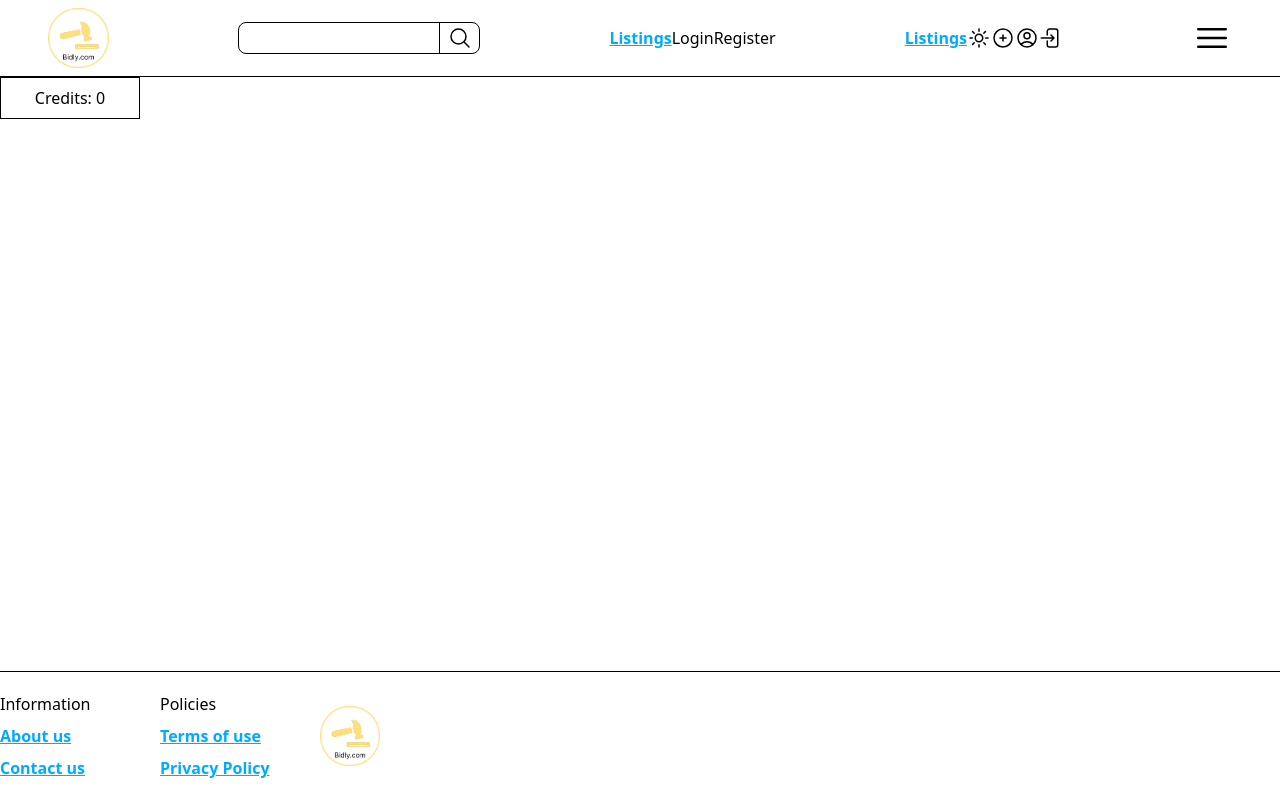
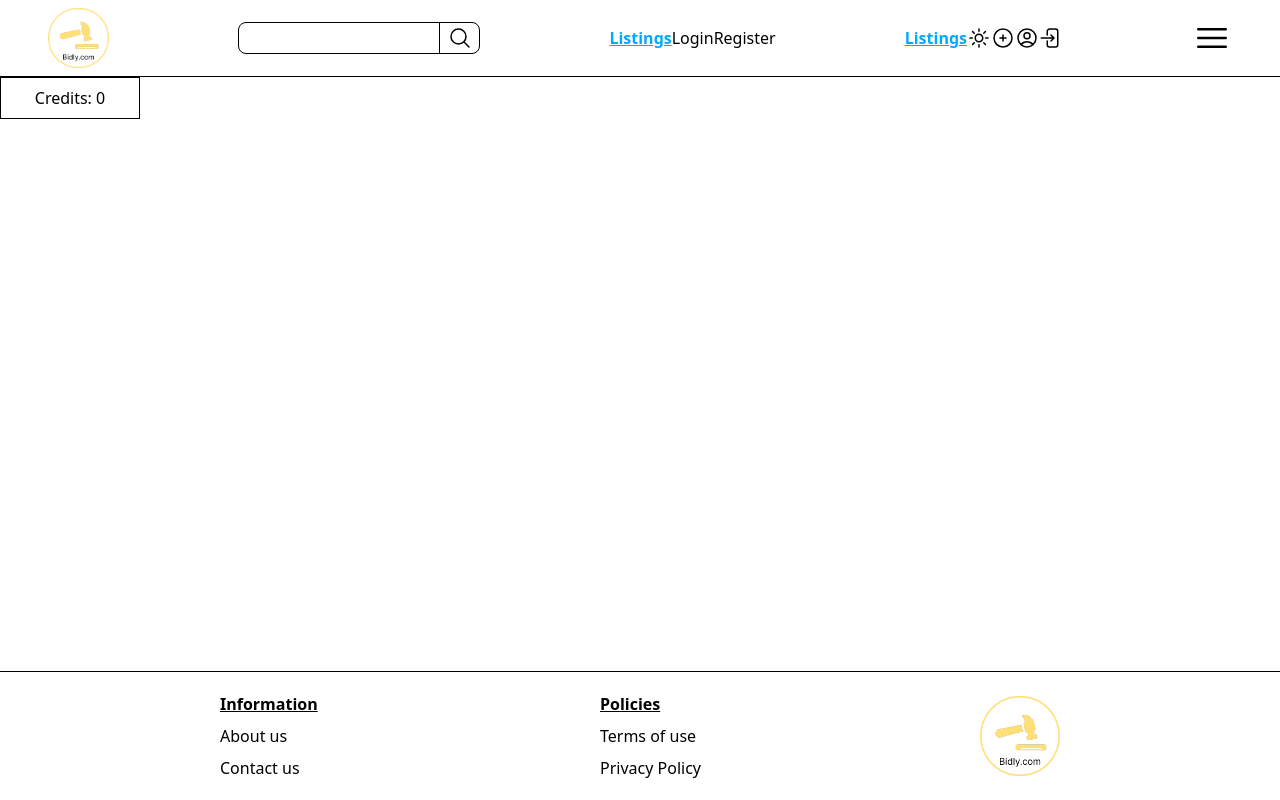
Before and after one commit to Tomatsuppe11211/semester_project_2, a website: page listings/index.html in a window 1280 px wide. Drawn offline with Linux system fonts and the light colour scheme.

Commit message:
small update
making logo biggeron desktop

adding bold text and underline to h3-elements in the footer.

Making link effects as hover effects (earlier mistake)

```diff
--- a/listings/index.html
+++ b/listings/index.html
@@ -141,7 +141,7 @@
         </svg>
     </header>
 
-    <main class="flex flex-grow">
+    <main class="flex grow">
         <!--Mobile navigation for logged out users-->
         <nav id="loggedOutMobileNav" class="hidden">
         <a href="#" class="underline text-hover font-bold">Listings</a>
@@ -231,20 +231,20 @@
         </div>
     </main>
 
-    <footer class="flex flex-col lg:flex-row items-center border-t gap-10 py-5">
+    <footer class="flex flex-col lg:flex-row items-center border-t gap-10 py-5 lg:justify-evenly">
         <div class="flex flex-col gap-2 text-start w-30">
-            <h3>Information</h3>
-            <a href="" class="underline text-hover font-bold">About us</a>
-            <a href="" class="underline text-hover font-bold">Contact us</a>
+            <h3 class="font-bold underline">Information</h3>
+            <a href="" class="hover:underline hover:text-hover hover:font-bold">About us</a>
+            <a href="" class="hover:underline hover:text-hover hover:font-bold">Contact us</a>
         </div>
 
         <div class="flex flex-col gap-2 text-start w-30">
-            <h3>Policies</h3>
-            <a href="" class="underline text-hover font-bold">Terms of use</a>
-            <a href="" class="underline text-hover font-bold">Privacy Policy</a>
+            <h3 class="font-bold underline">Policies</h3>
+            <a href="" class="hover:underline hover:text-hover hover:font-bold">Terms of use</a>
+            <a href="" class="hover:underline hover:text-hover hover:font-bold">Privacy Policy</a>
         </div>
 
-        <img src="../images/bidly-logo.png" class="h-15 w-15">
+        <img src="../images/bidly-logo.png" class="h-15 w-15 lg:h-20 lg:w-20">
     </footer>
 </body>
 </html>
```
Also changed, not shown: css/style.css.
